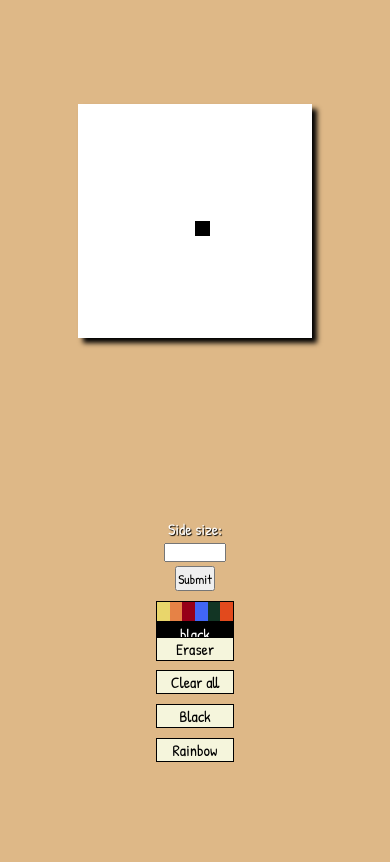
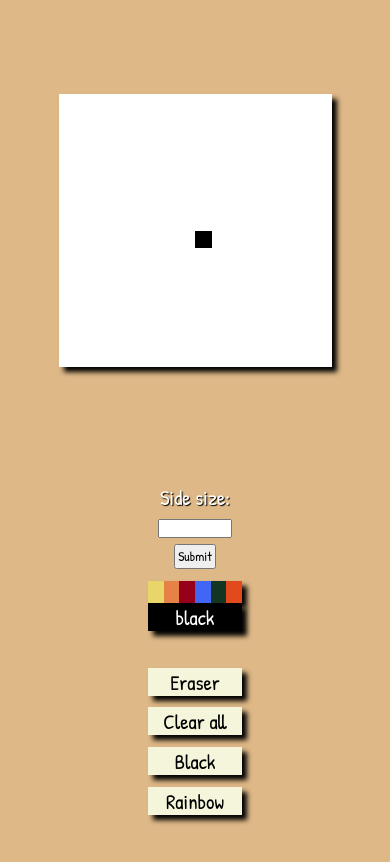
Before and after one commit to rgb-katana/odin-scetch, a plain HTML site: page index.html in a window 390 px wide. Both pictures are taken after a click on the element 195 px from the left and 221 px from the top of the page. Drawn offline with Linux system fonts and the light colour scheme.

Commit message:
remove dragging effect, remove borders

```diff
--- a/css/styles.css
+++ b/css/styles.css
@@ -48,6 +48,7 @@ label {
   justify-content: center;
   align-items: center;
   padding: 2% 0% 1% 0%;
+  font-size: 1.3rem;
 }
 
 .manipulation--window > div {
@@ -82,10 +83,10 @@ button:hover {
   margin-bottom: 10%;
 }
 
-.form-row div {
+.form-row > div {
   background-color: beige;
   margin: 0 auto;
-  border: 1px solid black;
+  box-shadow: 5px 5px 5px black;
 }
 
 .form-row div:hover {
@@ -133,18 +134,12 @@ button:hover {
 
 .color-name {
   height: 20%;
+  min-height: 24px;
 }
 
 .color {
   flex-grow: 1;
   border: none !important;
-}
-
-@media only screen and (max-width: 700px) {
-  .limits {
-    flex-direction: column;
-    margin: 10px;
-  }
 }
 
 .pressed {
@@ -154,3 +149,24 @@ button:hover {
 .black {
   background-color: black !important;
 }
+
+.white {
+  background-color: white !important;
+}
+
+@media only screen and (max-width: 700px) {
+  .drawing--window {
+    width: 70vw;
+    height: 70vw;
+  }
+  .manipulation--window {
+    width: 30vw;
+  }
+  .limits {
+    flex-direction: column;
+    margin: 10px;
+  }
+  .color-row {
+    margin-bottom: 50%;
+  }
+}
--- a/index.html
+++ b/index.html
@@ -12,7 +12,7 @@
     <script defer src="./script.js"></script>
     <title>odin-scetch</title>
   </head>
-  <body>
+  <body ondragstart="return false;" ondrop="return false;">
     <div class="limits">
       <div class="drawing--window"></div>
       <div class="manipulation--window">
--- a/script.js
+++ b/script.js
@@ -8,6 +8,7 @@ const clearBtn = document.querySelector('.clear--button');
 const blackBtn = document.querySelector('.black--button');
 const rainbowBtn = document.querySelector('.rainbow--button');
 const allButtons = document.querySelectorAll('.buttons');
+let allSquares;
 
 let sizeChoice = 16;
 let currentColor = 'black';
@@ -42,10 +43,6 @@ function resizeSquares(diseredSize) {
   });
 }
 
-drawingWindow.addEventListener('mouseover', function (e) {
-  e.target.style.backgroundColor = `${currentColor}`;
-});
-
 window.addEventListener('resize', function () {
   resizeSquares(sizeChoice);
 });
@@ -70,6 +67,7 @@ colors.addEventListener('mouseout', function (e) {
 
 changeSqrBtn.addEventListener('click', function (e) {
   e.preventDefault();
+  if (isNaN(document.getElementById('change-squares').value)) return;
   sizeChoice = document.getElementById('change-squares').value;
   document.getElementById('change-squares').value = '';
   updateSquaresSize(sizeChoice);
@@ -98,6 +96,7 @@ eraserBtn.addEventListener('click', function (e) {
   e.target.classList.add('pressed');
   currentColor = 'white';
   colorNamer.classList = [];
+  colorNamer.classList.add('white');
   colorNamer.innerText = 'white';
   colorNamer.style.color = 'black';
   colorNamer.style.textShadow = `1px 1px 2px black`;
@@ -123,3 +122,28 @@ blackBtn.addEventListener('click', function (e) {
   colorNamer.innerText = 'black';
   colorNamer.style.color = 'white';
 });
+
+colorNamer.parentElement.addEventListener(
+  'mouseover',
+  (e) => colorNamer.parentElement.style
+);
+
+let isMouseDown = false;
+
+drawingWindow.addEventListener('mousedown', (e) => {
+  e.target.style.backgroundColor = `${currentColor}`;
+  isMouseDown = true;
+});
+drawingWindow.addEventListener('mouseup', (e) => {
+  e.target.style.backgroundColor = `${currentColor}`;
+  isMouseDown = false;
+});
+
+drawingWindow.addEventListener(
+  'click',
+  (e) => (e.target.style.backgroundColor = `${currentColor}`)
+);
+
+drawingWindow.addEventListener('mouseover', function (e) {
+  if (isMouseDown) e.target.style.backgroundColor = `${currentColor}`;
+});
```
